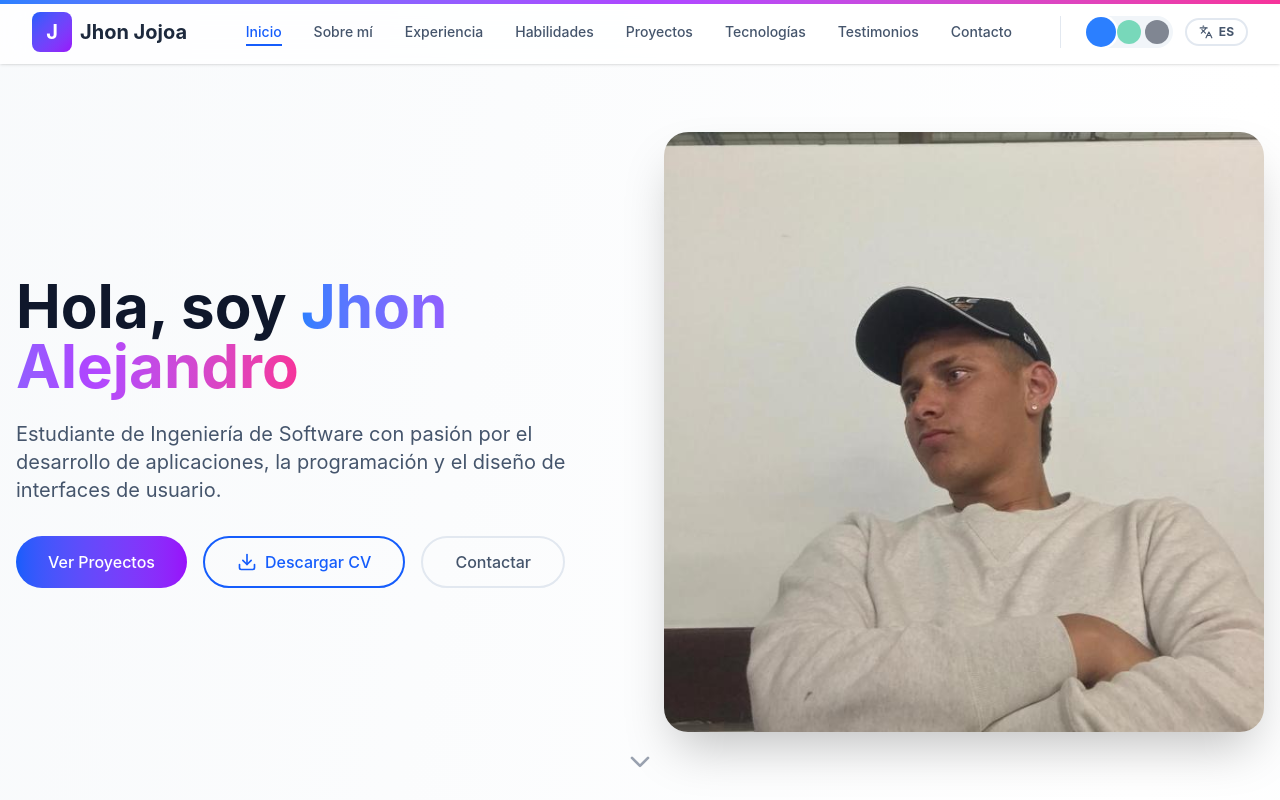
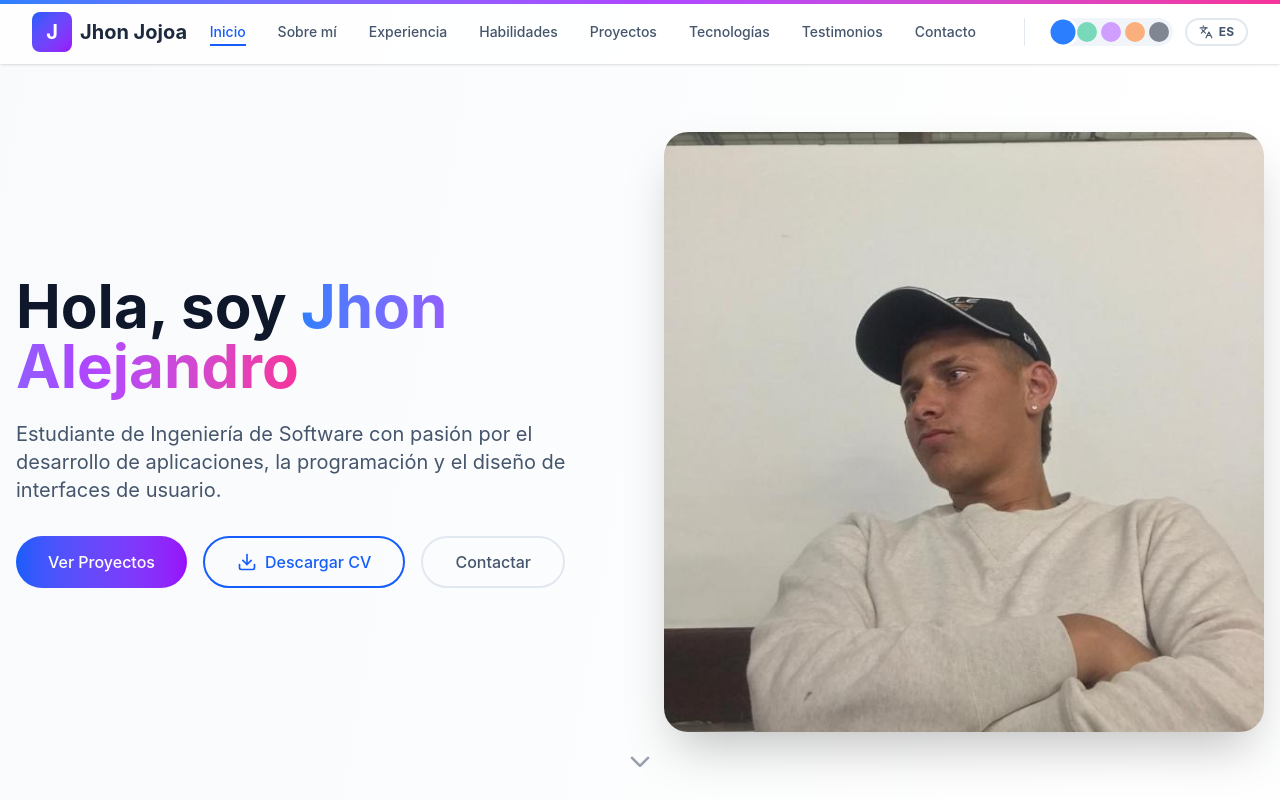
Before and after one commit to Alejandro20202/Portafolio-2, a React (Vite) app: page / in a window 1280 px wide. Shown: the top 800 px of the page. Built offline with nearby package versions, Linux system fonts and the light colour scheme.

Commit message:
Fix: CV download hang and added more theme colors (Purple, Orange)

```diff
--- a/public/cv.html
+++ b/public/cv.html
@@ -305,5 +305,14 @@
        <p>© 2026 Jhon Alejandro Jojoa Molina — Estudiante de Ingeniería de Software</p>
      </footer>
    </div>
+
+   <script>
+     // Abrir el diálogo de impresión automáticamente al cargar la página
+     window.onload = function() {
+       setTimeout(function() {
+         window.print();
+       }, 500);
+     };
+   </script>
  </body>
  </html>
--- a/src/app/App.tsx
+++ b/src/app/App.tsx
@@ -12,7 +12,7 @@ function PortfolioContent() {
   const { language, setLanguage, t } = useLanguage();
   const [isMenuOpen, setIsMenuOpen] = useState(false);
   const [activeSection, setActiveSection] = useState('inicio');
-  const [theme, setTheme] = useState('modern'); // 'modern', 'emerald', 'dark'
+  const [theme, setTheme] = useState('modern'); // 'modern', 'emerald', 'dark', 'purple', 'orange'
   const { scrollYProgress } = useScroll();
   const scaleX = useSpring(scrollYProgress, {
     stiffness: 100,
@@ -51,35 +51,14 @@ function PortfolioContent() {
   };
 
   const downloadCV = async () => {
-    // Obtener el contenido de cv.html y descargarlo como PDF
-    try {
-      const response = await fetch('/cv.html');
-      const htmlContent = await response.text();
-
-      // Crear un contenedor temporal para el HTML
-      const container = document.createElement('div');
-      container.innerHTML = htmlContent;
-
-      // Seleccionar el contenido de la página para el PDF
-      const element = container.querySelector('.page');
-      if (!element) return;
-
-      // Configuración de html2pdf
-      const opt = {
-        margin:       0,
-        filename:     'CV_Jhon_Jojoa.pdf',
-        image:        { type: 'jpeg', quality: 0.98 },
-        html2canvas:  { scale: 2, useCORS: true },
-        jsPDF:        { unit: 'mm', format: 'a4', orientation: 'portrait' }
-      };
-
-      // Ejecutar la descarga
-      html2pdf().set(opt).from(element).save();
-    } catch (error) {
-      console.error('Error al descargar el PDF:', error);
-      // Fallback si algo falla: abrir en nueva pestaña
-      window.open('/cv.html', '_blank');
-    }
+    // Abrir el CV en una nueva pestaña y luego pedir que lo guarden como PDF
+    // Esto es mucho más robusto y rápido que html2pdf que a veces se bloquea
+    const link = document.createElement('a');
+    link.href = '/cv.html';
+    link.target = '_blank';
+    document.body.appendChild(link);
+    link.click();
+    document.body.removeChild(link);
   };
 
   const navItems = [
@@ -161,6 +140,24 @@ function PortfolioContent() {
           btn: 'bg-blue-600 hover:bg-blue-700',
           navActive: 'text-blue-400 after:bg-blue-400'
         };
+      case 'purple':
+        return {
+          bg: 'from-purple-50 via-white to-purple-100',
+          accent: 'from-purple-600 to-indigo-600',
+          progress: 'from-purple-500 via-indigo-500 to-blue-500',
+          text: 'text-purple-600',
+          btn: 'bg-purple-600 hover:bg-purple-700',
+          navActive: 'text-purple-600 after:bg-purple-600'
+        };
+      case 'orange':
+        return {
+          bg: 'from-orange-50 via-white to-orange-100',
+          accent: 'from-orange-600 to-red-600',
+          progress: 'from-orange-500 via-red-500 to-yellow-500',
+          text: 'text-orange-600',
+          btn: 'bg-orange-600 hover:bg-orange-700',
+          navActive: 'text-orange-600 after:bg-orange-600'
+        };
       default: // modern (blue)
         return {
           bg: 'from-slate-50 via-white to-slate-100',
@@ -223,18 +220,28 @@ function PortfolioContent() {
                 <div className="flex bg-slate-100 dark:bg-slate-800 p-1 rounded-full gap-1">
                   <button
                     onClick={() => setTheme('modern')}
-                    className={`w-6 h-6 rounded-full bg-blue-500 transition-transform ${theme === 'modern' ? 'scale-125 ring-2 ring-white' : 'opacity-50 hover:opacity-100'}`}
-                    title="Blue Theme"
+                    className={`w-5 h-5 rounded-full bg-blue-500 transition-transform ${theme === 'modern' ? 'scale-125 ring-2 ring-white' : 'opacity-50 hover:opacity-100'}`}
+                    title="Blue"
                   />
                   <button
                     onClick={() => setTheme('emerald')}
-                    className={`w-6 h-6 rounded-full bg-emerald-500 transition-transform ${theme === 'emerald' ? 'scale-125 ring-2 ring-white' : 'opacity-50 hover:opacity-100'}`}
-                    title="Green Theme"
+                    className={`w-5 h-5 rounded-full bg-emerald-500 transition-transform ${theme === 'emerald' ? 'scale-125 ring-2 ring-white' : 'opacity-50 hover:opacity-100'}`}
+                    title="Emerald"
+                  />
+                  <button
+                    onClick={() => setTheme('purple')}
+                    className={`w-5 h-5 rounded-full bg-purple-500 transition-transform ${theme === 'purple' ? 'scale-125 ring-2 ring-white' : 'opacity-50 hover:opacity-100'}`}
+                    title="Purple"
+                  />
+                  <button
+                    onClick={() => setTheme('orange')}
+                    className={`w-5 h-5 rounded-full bg-orange-500 transition-transform ${theme === 'orange' ? 'scale-125 ring-2 ring-white' : 'opacity-50 hover:opacity-100'}`}
+                    title="Orange"
                   />
                   <button
                     onClick={() => setTheme('dark')}
-                    className={`w-6 h-6 rounded-full bg-slate-900 transition-transform ${theme === 'dark' ? 'scale-125 ring-2 ring-white' : 'opacity-50 hover:opacity-100'}`}
-                    title="Dark Theme"
+                    className={`w-5 h-5 rounded-full bg-slate-900 transition-transform ${theme === 'dark' ? 'scale-125 ring-2 ring-white' : 'opacity-50 hover:opacity-100'}`}
+                    title="Dark"
                   />
                 </div>
 
@@ -287,9 +294,11 @@ function PortfolioContent() {
 
               <div className="flex items-center gap-4 px-4 py-3">
                 <div className="flex bg-slate-100 dark:bg-slate-800 p-1 rounded-full gap-2">
-                  <button onClick={() => setTheme('modern')} className="w-6 h-6 rounded-full bg-blue-500" />
-                  <button onClick={() => setTheme('emerald')} className="w-6 h-6 rounded-full bg-emerald-500" />
-                  <button onClick={() => setTheme('dark')} className="w-6 h-6 rounded-full bg-slate-900" />
+                  <button onClick={() => setTheme('modern')} className="w-5 h-5 rounded-full bg-blue-500" />
+                  <button onClick={() => setTheme('emerald')} className="w-5 h-5 rounded-full bg-emerald-500" />
+                  <button onClick={() => setTheme('purple')} className="w-5 h-5 rounded-full bg-purple-500" />
+                  <button onClick={() => setTheme('orange')} className="w-5 h-5 rounded-full bg-orange-500" />
+                  <button onClick={() => setTheme('dark')} className="w-5 h-5 rounded-full bg-slate-900" />
                 </div>
                 <button
                   onClick={() => setLanguage(language === 'es' ? 'en' : 'es')}
```
